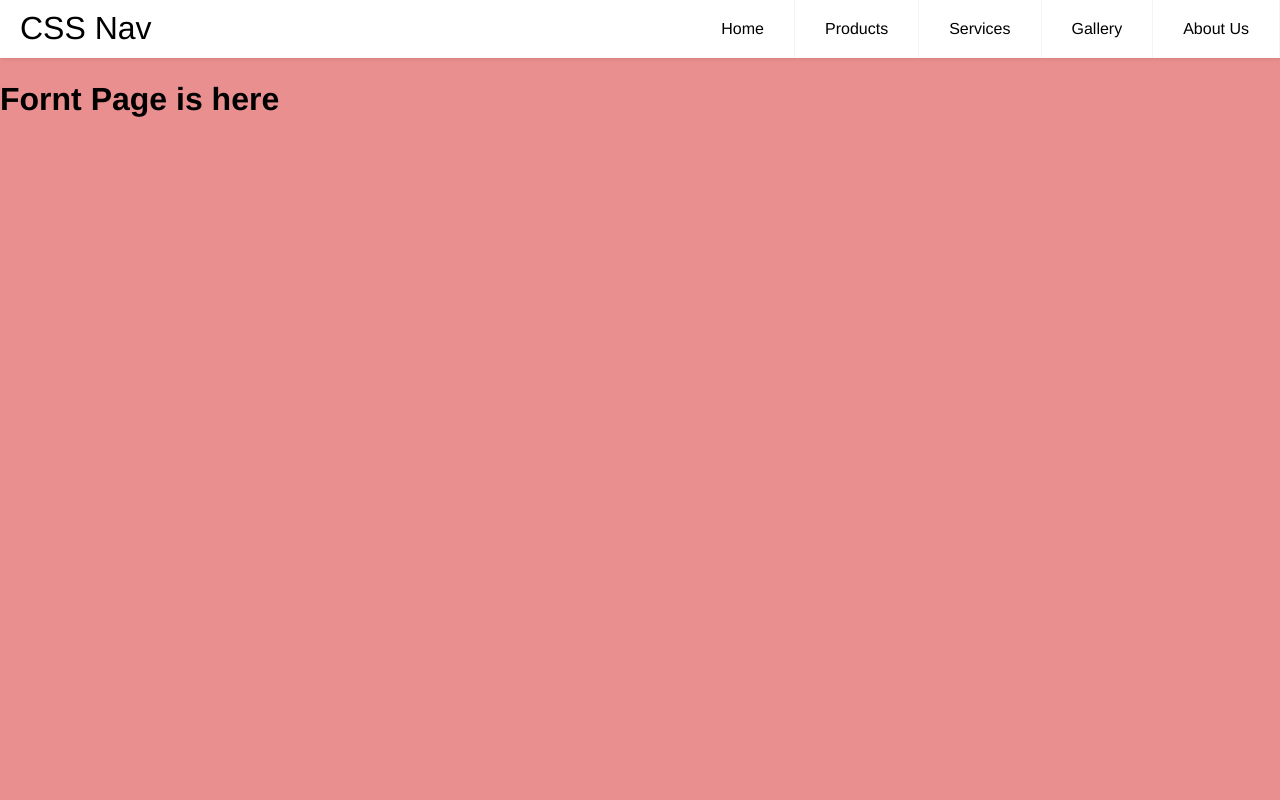
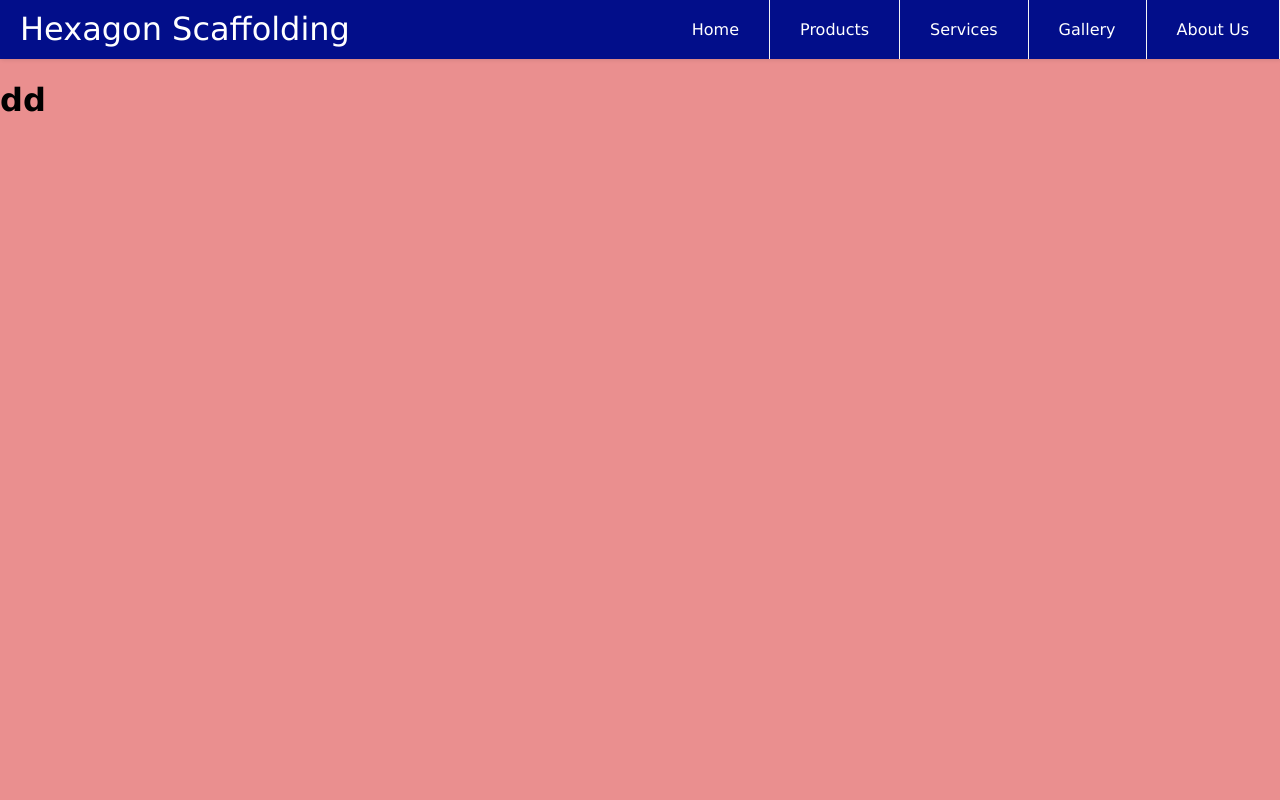
Before and after one commit to farhanyousaf786/hexagon, a React (Create React App) app: page / in a window 1280 px wide. Shown: the top 800 px of the page. Built offline with nearby package versions, Linux system fonts and the light colour scheme.

Commit message:
added pages

```diff
--- a/public/index.html
+++ b/public/index.html
@@ -24,7 +24,7 @@
       work correctly both with client-side routing and a non-root public URL.
       Learn how to configure a non-root public URL by running `npm run build`.
     -->
-    <title>React App</title>
+    <title>Hexagon Scaffolding</title>
   </head>
   <body>
     <noscript>You need to enable JavaScript to run this app.</noscript>
--- a/src/Components/Header/Header.css
+++ b/src/Components/Header/Header.css
@@ -5,13 +5,13 @@ body {
 }
 
 a {
-  color: #000;
+  color: rgb(255, 255, 255);
 }
 
 /* header */
 
 .header {
-  background-color: #fff;
+  background-color: rgb(2, 14, 138);
   box-shadow: 1px 1px 4px 0 rgba(0,0,0,.1);
   position: fixed;
   width: 100%;
@@ -23,7 +23,7 @@ a {
   padding: 0;
   list-style: none;
   overflow: hidden;
-  background-color: #fff;
+  background-color: rgb(2, 14, 138);
 }
 
 .header li a {
@@ -35,7 +35,7 @@ a {
 
 .header li a:hover,
 .header .menu-btn:hover {
-  background-color: #f4f4f4;
+  background-color: #155ad2;
 }
 
 .header .logo {
@@ -66,7 +66,7 @@ a {
 }
 
 .header .menu-icon .navicon {
-  background: #333;
+  background: rgb(229, 219, 219);
   display: block;
   height: 2px;
   position: relative;
@@ -76,7 +76,7 @@ a {
 
 .header .menu-icon .navicon:before,
 .header .menu-icon .navicon:after {
-  background: #333;
+  background: rgb(236, 227, 227);
   content: '';
   display: block;
   height: 100%;
@@ -128,6 +128,7 @@ a {
   }
   .header li a {
     padding: 20px 30px;
+
   }
   .header .menu {
     clear: none;
--- a/src/Components/Header/Header.jsx
+++ b/src/Components/Header/Header.jsx
@@ -27,7 +27,7 @@ function Header ({homeClick, productsClick, servicesClick, galleryClick, aboutCl
     <>
     <header className="header-section d-none d-xl-block">
     <div class="header">
-    <a href="" class="logo">CSS Nav</a>
+    <a href="" class="logo">Hexagon Scaffolding</a>
     <input class="menu-btn" type="checkbox" id="menu-btn" />
     <label class="menu-icon" for="menu-btn"><span class="navicon"></span></label>
     <ul class="menu">
--- a/src/Pages/FrontPage/FrontPage.css
+++ b/src/Pages/FrontPage/FrontPage.css
@@ -1,3 +1,66 @@
+
+* {box-sizing: border-box;}
+body {font-family: Verdana, sans-serif;}
+.mySlides {display: none;}
+img {vertical-align: middle;}
+
+/* Slideshow container */
+.slideshow-container {
+  max-width: 1000px;
+  position: relative;
+  margin: auto;
+}
+
+/* Caption text */
+.text {
+  color: #f2f2f2;
+  font-size: 15px;
+  padding: 8px 12px;
+  position: absolute;
+  bottom: 8px;
+  width: 100%;
+  text-align: center;
+}
+
+/* Number text (1/3 etc) */
+.numbertext {
+  color: #f2f2f2;
+  font-size: 12px;
+  padding: 8px 12px;
+  position: absolute;
+  top: 0;
+}
+
+/* The dots/bullets/indicators */
+.dot {
+  height: 15px;
+  width: 15px;
+  margin: 0 2px;
+  background-color: #bbb;
+  border-radius: 50%;
+  display: inline-block;
+  transition: background-color 0.6s ease;
+}
+
+.active {
+  background-color: #717171;
+}
+
+/* Fading animation */
+.fade {
+  animation-name: fade;
+  animation-duration: 1.5s;
+}
+
+@keyframes fade {
+  from {opacity: .4}
+  to {opacity: 1}
+}
+
+/* On smaller screens, decrease text size */
+@media only screen and (max-width: 300px) {
+  .text {font-size: 11px}
+}
 
 .fp-container{
 
--- a/src/Pages/FrontPage/FrontPage.jsx
+++ b/src/Pages/FrontPage/FrontPage.jsx
@@ -7,7 +7,10 @@ const FrontPage = () => {
   return (
 
     <div className="fp-container">
-      <h1>Fornt Page is here</h1>
+
+     <h1>dd</h1>
+
+
     </div>
   );
 };
--- a/src/Pages/LandingPage/LandingPage.jsx
+++ b/src/Pages/LandingPage/LandingPage.jsx
@@ -5,19 +5,11 @@ import FrontPage from '../FrontPage/FrontPage';
 import Products from '../ProductsPage/Products';
 import Services from '../ServicesPage/Services';
 import './LandingPage.css';
-import {useRef} from 'react';
 import Gallery from '../GalleryPage/Gallery';
 
 
 
-
-
-
 function LandingPage() {
-
-
-
-    const ref = useRef([]);
 
 
     const homeClick = () => {
@@ -45,6 +37,10 @@ function LandingPage() {
         section.scrollIntoView( { behavior: 'smooth', block: 'start' } );
       };
 
+
+
+
+
     return (
     <div className='lp-container'>
 
@@ -60,12 +56,7 @@ function LandingPage() {
      <div id='services'><Services/></div>
      <div id='gallery'><Gallery/></div>
      <div id='about'><About/></div>
-
     </div>
-
-
-
-
     )
 
 }
```
